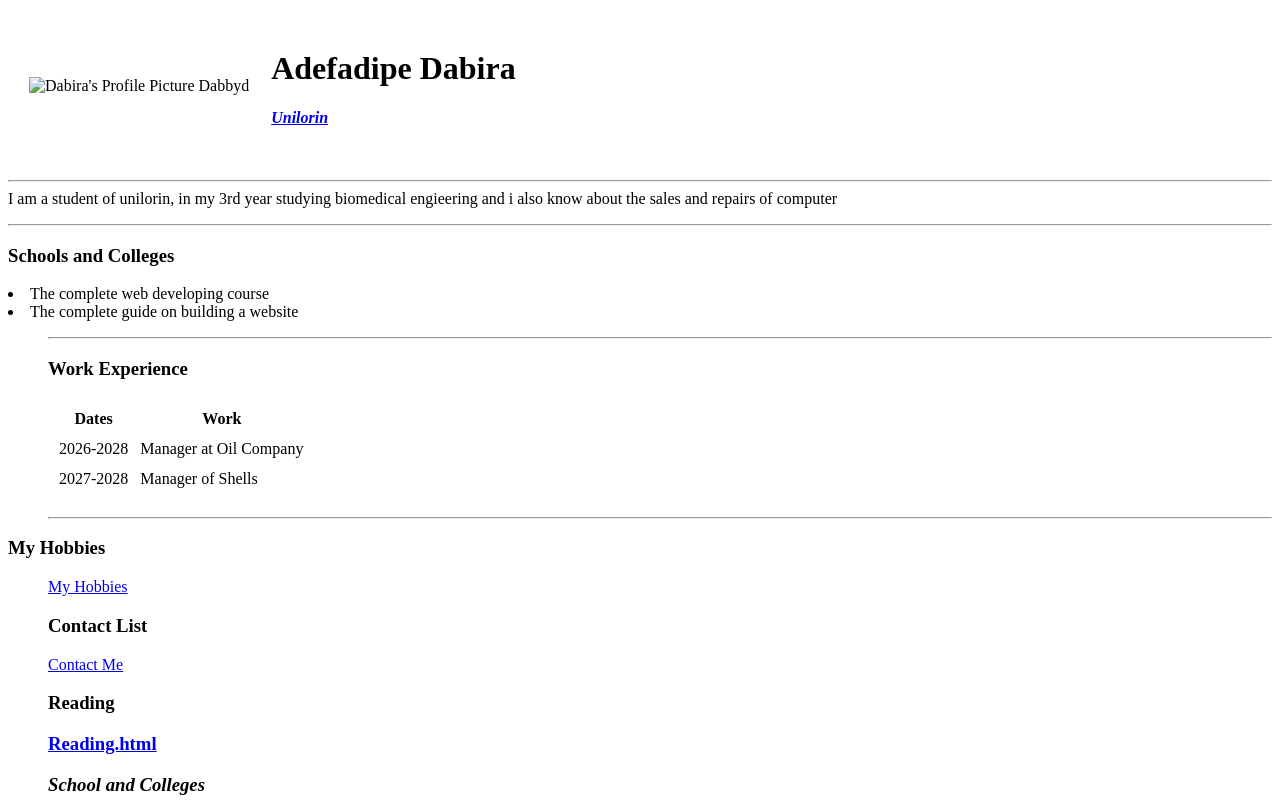
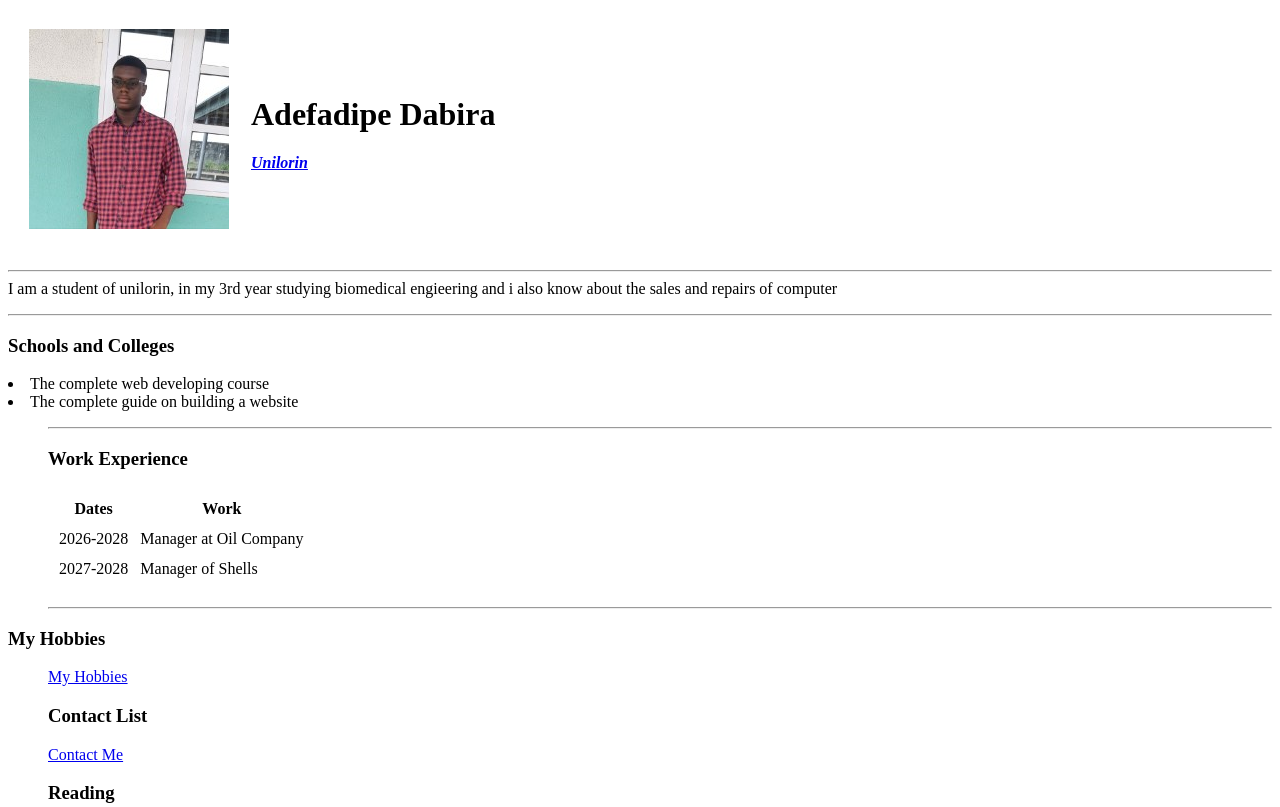
Before and after one commit to Dabbyd001/CV, a plain HTML site: page index.html in a window 1280 px wide. Shown: the top 807 px of the page. Drawn offline with Linux system fonts and the light colour scheme.

Commit message:
Add files via upload

```diff
--- a/index.html
+++ b/index.html
@@ -7,7 +7,7 @@
   <body>
     <table cellspacing="20">
       <tr>
-        <td><img src="Image folder/Dabbyd.png" alt="Dabira's Profile Picture Dabbyd"></td>
+        <td><img src="image folder/Dabbyd.png" alt="Dabira's Profile Picture Dabbyd"></td>
         <td>  <h1>Adefadipe Dabira</h1>
         <p><em><strong><a href="https://unilorin.edu.ng/">Unilorin</a></em></strong></p></td>
       </tr>
```
Also changed, not shown: Image folder/Dabbyd.png (added).
